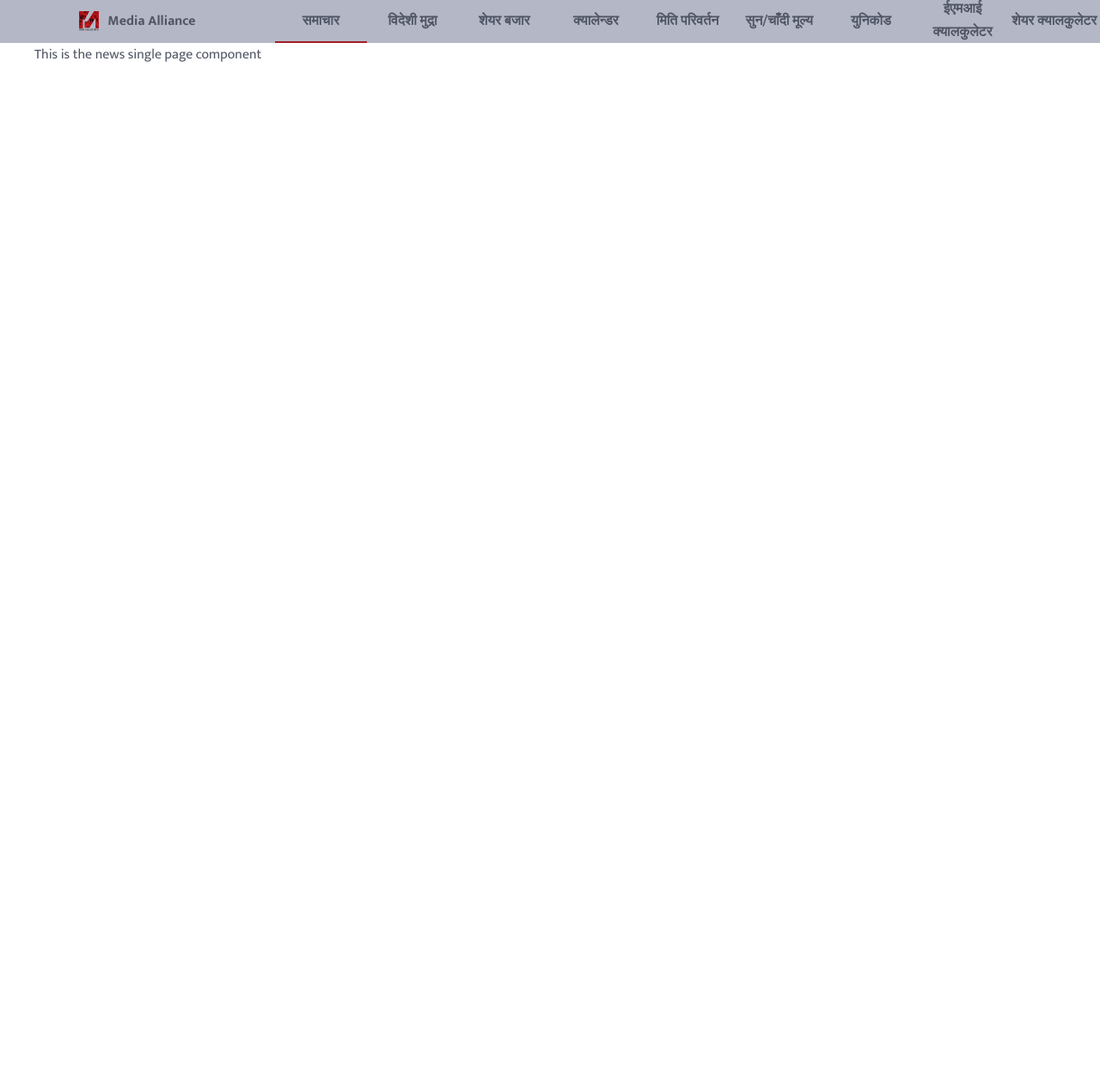
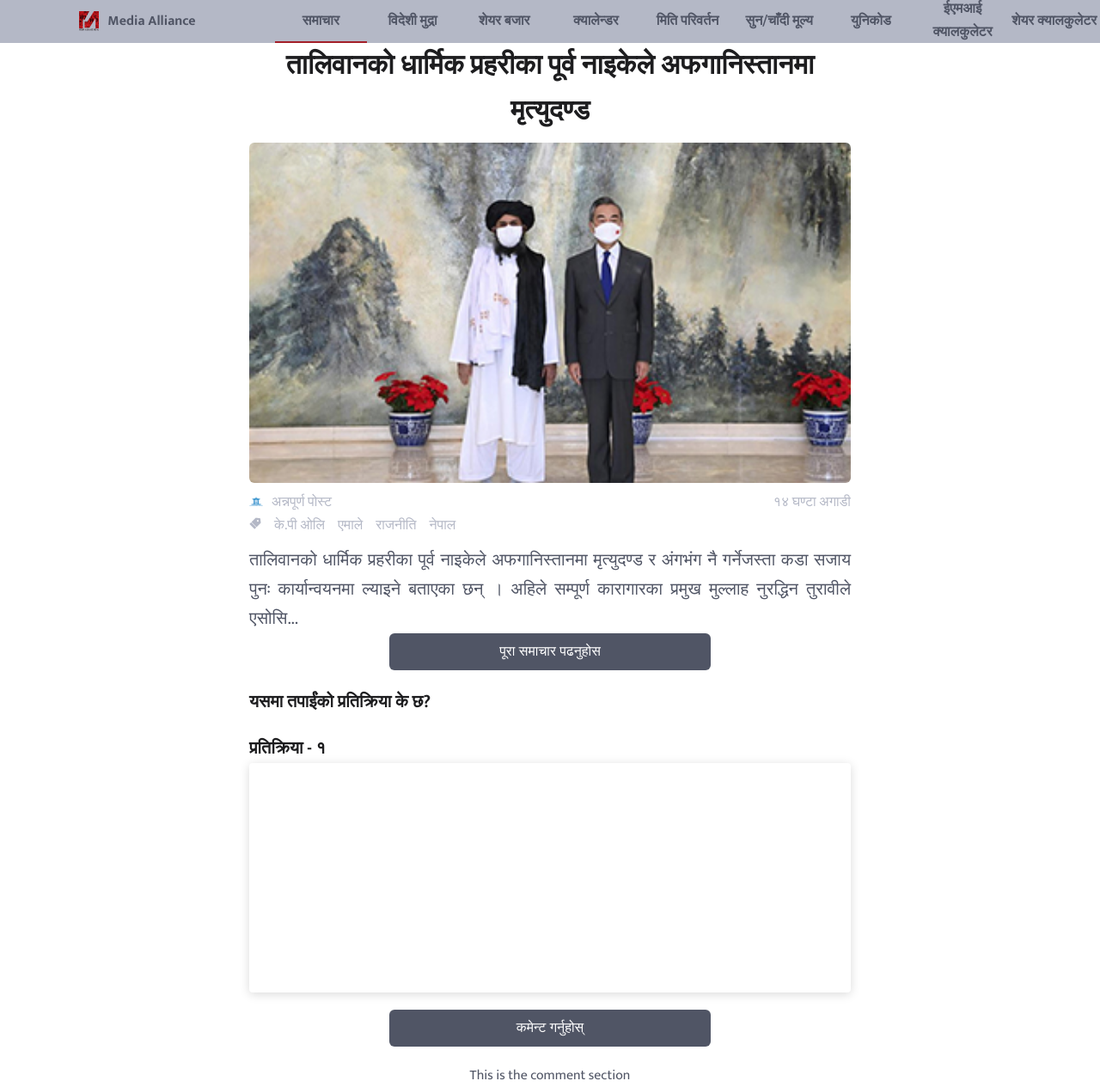
Before and after one commit to M-Atish/media-alliance-app, a React (Create React App) app: page /news/details in a window 1280 px wide. Shown: the whole page at 86% size. Before the commit the page ends 800 px from the top, so only its background shows below. Built offline with nearby package versions, Linux system fonts and the light colour scheme.

Commit message:
made the single page view of a news article

```diff
--- a/src/components/Layout/Button/Button.scss
+++ b/src/components/Layout/Button/Button.scss
@@ -3,7 +3,7 @@
         cursor: pointer;
 
         color: var(--clr-background);
-        background-color: var(--clr-primary-900);
+        background-color: var(--clr-primary-500);
 
         border: none;
         border-radius: 6px;
--- /dev/null
+++ b/src/components/Layout/CommentSection/CommentSection.jsx
@@ -0,0 +1,5 @@
+const CommentSection = () => {
+    return <div>This is the comment section</div>
+}
+
+export default CommentSection
--- a/src/pages/News/NewsSinglePage/NewsSinglePage.jsx
+++ b/src/pages/News/NewsSinglePage/NewsSinglePage.jsx
@@ -1,8 +1,103 @@
 import './newsSinglePage.scss'
 
+import Button from './../../../components/Layout/Button/Button'
+import CommentSection from '../../../components/Layout/CommentSection/CommentSection'
+
+import {
+    chinaTalibanImg,
+    tagIconImg,
+    annapurnaMediaNetworkImg,
+} from '../../../assets'
+
+import { useState } from 'react'
+
 const NewsSinglePage = () => {
+    const [commentText, setCommentText] = useState('')
+
+    console.log(commentText)
+
+    // Change this url to the target website in question for that specific news source
+    const targetWebsite =
+        'https://stackoverflow.com/questions/42914666/react-router-external-link'
+
+    const tags = ['के.पी ओलि', 'एमाले', 'राजनीति', 'नेपाल']
+
+    const handleInputTextChange = (e) => {
+        setCommentText(e.target.value)
+        // While submitting the text value, make sure to trim the beginning and trailing whitespaces
+    }
+
     return (
-        <div className="container">This is the news single page component</div>
+        <section className="container">
+            <div className="single-news-container">
+                <div className="top-container">
+                    <div className="title-container">
+                        <h2 className="title-heading">
+                            तालिवानको धार्मिक प्रहरीका पूर्व नाइकेले
+                            अफगानिस्तानमा मृत्युदण्ड
+                        </h2>
+                    </div>
+                    <div className="image-tag-container">
+                        <div className="picture-container">
+                            <img
+                                src={chinaTalibanImg}
+                                alt="Two leaders standing like ducks"
+                                className="news-picture"
+                            />
+                        </div>
+                        {/* na stands for News Agencies */}
+                        <div className="tag-na-date-container">
+                            <div className="na-date">
+                                <div className="news-agency">
+                                    <img
+                                        src={annapurnaMediaNetworkImg}
+                                        alt="Annapurna times logo"
+                                        className="na-logo"
+                                    />
+                                    <span>अन्नपूर्ण पोस्ट </span>
+                                </div>
+                                <div className="date">१४ घण्टा अगाडी</div>
+                            </div>
+                            <div className="tags-container">
+                                <span>
+                                    <img src={tagIconImg} alt="Icon of tags" />
+                                </span>
+                                {tags.map((tag, index) => (
+                                    <p className="news-article-tag" key={index}>
+                                        {tag}
+                                    </p>
+                                ))}
+                            </div>
+                        </div>
+                    </div>
+                    <div className="content-container">
+                        तालिवानको धार्मिक प्रहरीका पूर्व नाइकेले अफगानिस्तानमा
+                        मृत्युदण्ड र अंगभंग नै गर्नेजस्ता कडा सजाय पुनः
+                        कार्यान्वयनमा ल्याइने बताएका छन् । अहिले सम्पूर्ण
+                        कारागारका प्रमुख मुल्लाह नुरद्धिन तुरावीले एसोसि...
+                    </div>
+                </div>
+                {/* Link this button to the target website */}
+                <a href={targetWebsite} target="_blank" rel="noreferrer">
+                    <Button description="पूरा समाचार पढनुहोस" />
+                </a>
+                <div className="body-container">
+                    <div className="comment-box-container">
+                        <p className="comment-heading">
+                            यसमा तपाईंको प्रतिक्रिया के छ?
+                        </p>
+                        <p className="comment-sub-heading">प्रतिक्रिया - १ </p>
+                        <input
+                            type="text"
+                            className="comment-input"
+                            onChange={handleInputTextChange}
+                        />
+                    </div>
+                </div>
+                <Button description="कमेन्ट गर्नुहोस्" />
+                <CommentSection />
+            </div>
+        </section>
     )
 }
 
--- a/src/pages/News/NewsSinglePage/newsSinglePage.scss
+++ b/src/pages/News/NewsSinglePage/newsSinglePage.scss
@@ -1,3 +1,100 @@
 .container {
-    margin-top: 50px;
+    .single-news-container {
+        margin-top: 50px;
+        display: flex;
+        flex-direction: column;
+        align-items: center;
+
+        .top-container {
+            width: 43.75em;
+
+            .title-container {
+                .title-heading {
+                    color: var(--clr-primary-900);
+                    text-align: center;
+                    font-size: 2em;
+                    margin-bottom: 10px;
+                }
+            }
+
+            .image-tag-container {
+                .picture-container {
+                    .news-picture {
+                        border-radius: 6px;
+                        width: 100%;
+                    }
+                }
+
+                .tag-na-date-container {
+                    color: var(--clr-theme-primary);
+                    display: flex;
+                    flex-direction: column;
+
+                    .na-date {
+                        display: flex;
+                        justify-content: space-between;
+
+                        .news-agency {
+                            .na-logo {
+                                height: 11px;
+                                width: 16px;
+                                margin-right: 10px;
+                            }
+                        }
+                    }
+
+                    .tags-container {
+                        display: flex;
+                        align-items: center;
+                        margin-bottom: 10px;
+
+                        .news-article-tag {
+                            margin-left: 15px;
+                        }
+                    }
+                }
+            }
+
+            .content-container {
+                font-size: 1.25em;
+                text-align: justify;
+            }
+        }
+
+        .body-container {
+            width: 43.75em;
+
+            .comment-box-container {
+                font-size: 1.25em;
+                font-weight: 700;
+                color: var(--clr-primary-900);
+                text-align: left;
+                margin-bottom: 20px;
+
+                .comment-heading {
+                    margin-bottom: 20px;
+                }
+
+                .comment-sub-heading {
+                    font-weight: 700;
+                }
+
+                .comment-input {
+                    width: 100%;
+                    box-shadow: 0px 2px 12px rgba(2, 2, 2, 0.15);
+                    border-radius: 4px;
+                    outline: none;
+                    border: none;
+
+                    font-size: 1em;
+                    font-family: inherit !important;
+
+                    // To increase the size of the input text field
+                    padding-left: 0.4em;
+                    padding-top: 0.4em;
+                    padding-bottom: 11.25em;
+                }
+            }
+        }
+    }
 }
```
Also changed, not shown: src/components/Layout/CommentSection/commentSection.scss (added).
